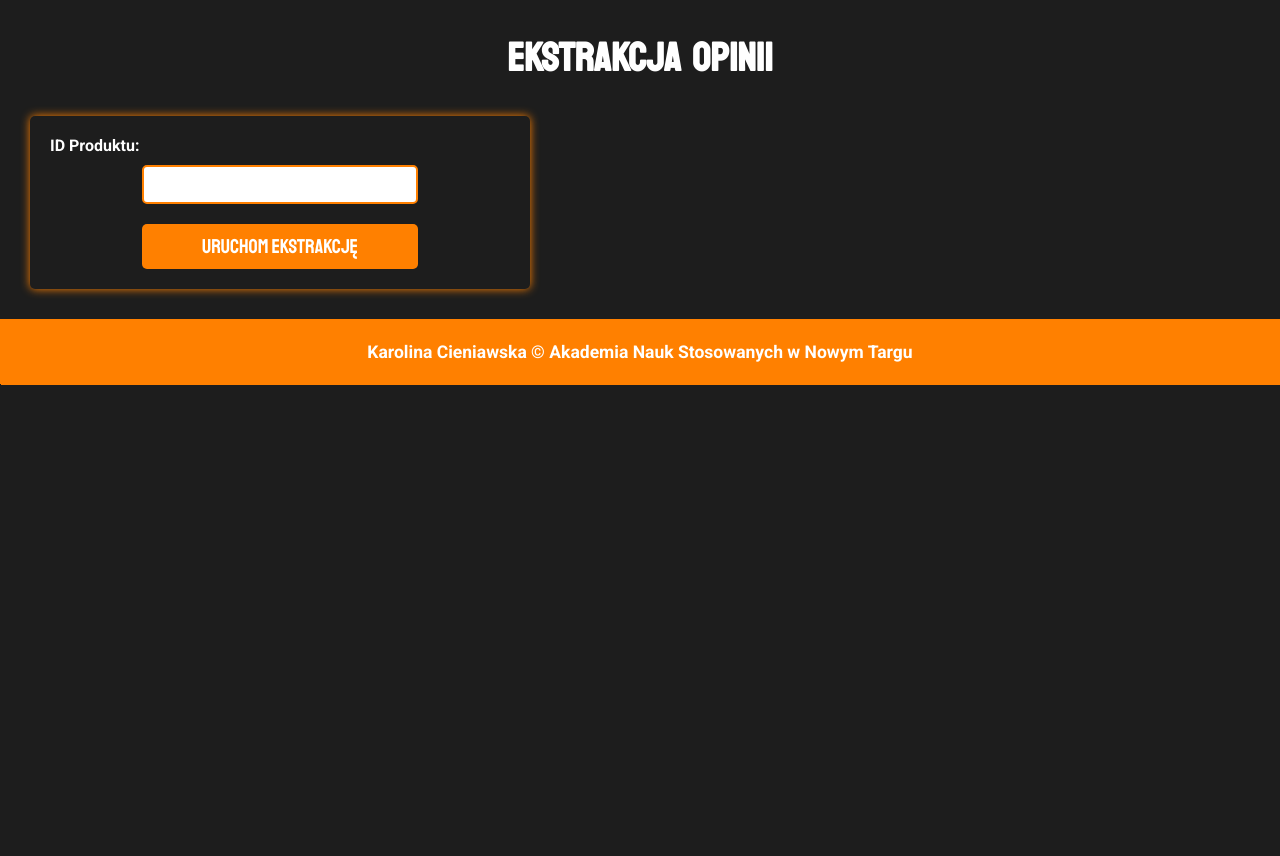
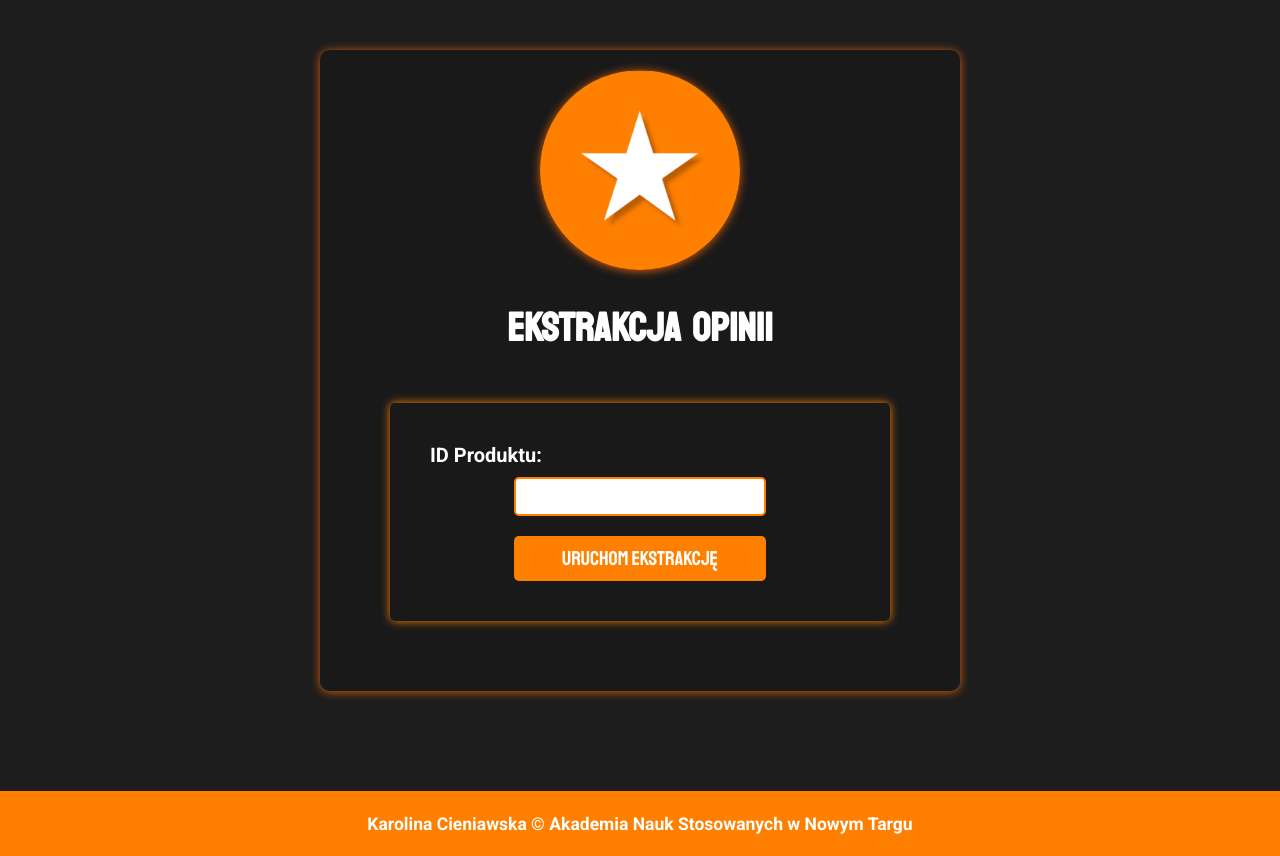
Before and after one commit to kcieniawska/CeneoWebScraper, a Flask app: page /extract in a window 1280 px wide. Shown: the part 142-998 px from the top of the page. Before the commit the page ends 527 px from the top, so only its background shows below. Run offline with Flask 3, Linux system fonts and the light colour scheme; some libraries are stand-ins or nearby versions.

Commit message:
Nowe pliki

```diff
--- a/app/static/style.css
+++ b/app/static/style.css
@@ -150,7 +150,7 @@
 footer{
     text-align: center;
     background-color: #FF8000;
-    margin-top: 15px;
+    margin-top: 100px;
     padding: 5px;
     font-family: Roboto;
     color: #fff;
@@ -168,13 +168,13 @@
 
 .container {
     background-color: transparent;
-    padding: 20px;
+    padding: 40px;
     border-radius: 5px;
     box-shadow: 0 0 10px #FF8000;
     max-width: 500px;
     text-align: center;
     box-sizing: border-box;
-    margin: 30px;
+    margin: 50px;
 
 }
 
@@ -218,8 +218,32 @@
     background-color: #cc6600;
 }
 
-#product-id-display
+p.div {
+    color: #fff;
+    font-size: 20px;
+    padding: 50px;
+    font-family: roboto;
+    text-align: center;
+}
+.error-box
 {
+    border: #D10000 solid 2px;
+    padding: 25px;
+    margin: 20px;
+    width: 300px;
+    box-shadow: 0 0 10px #000;
+
+}
+
+.error  {
+    border-right: #D10000 solid 2px;
+    margin-right: 5px;
+    margin-left: 0px;
+   padding-right: 5px;
+    font-size: 20px;
+}
+.error-message {
+    font-family: Staatliches;
     color: #fff;
-    font-family: Roboto;
+    font-size: 18px;
 }
--- a/app/templates/extract.html.jinja
+++ b/app/templates/extract.html.jinja
@@ -1,22 +1,22 @@
 {% extends "base.html.jinja" %}
 {%block title%}
-      <h2>Ekstrakcja opinii</h2>
         {%endblock title%}
 {% block content%}
 {% if error is defined %}
-<div class="alert alert-warning alert-dismissible fade show" role="alert">
-<i class="bi bi-exclamation-diamond-fill"></i><h2>Nie ma takiego produktu o takim ID!</h2>
-</div>
+    <div class="error-box">
+    <span class="error">⚠️</span> <span class="error-message">Nie ma takiego produktu o podanym ID!</span>
+    </div>
 {%endif%}
- <div class="container">
+<section style="text-align: center; font-size: 20px; margin-top: 50px;">
+            <div id="profile">
+              <img class="profile" src="{{ url_for('static', filename='star.png') }}" >
+              <h2>Ekstrakcja opinii</h2>
+              <div class="container">
         <form id="extract-form" method="POST">
             <label for="product_id">ID Produktu:</label>
             <input type="text" id="product_id" name="product_id" required>
             <button type="submit">Uruchom ekstrakcję</button>
-            <div id="error-message"></div>
         </form>
-        <div id="product-id-display" style="display: none;"></div> <!-- Ukryty element do wyświetlania ID produktu -->
     </div>
-
-
+</section>
 {%endblock content %}
```
Also changed, not shown: app/templates/product.html.jinja (+7 -2 lines), app/static/bird.jpg (added), app/static/star.png (added).
